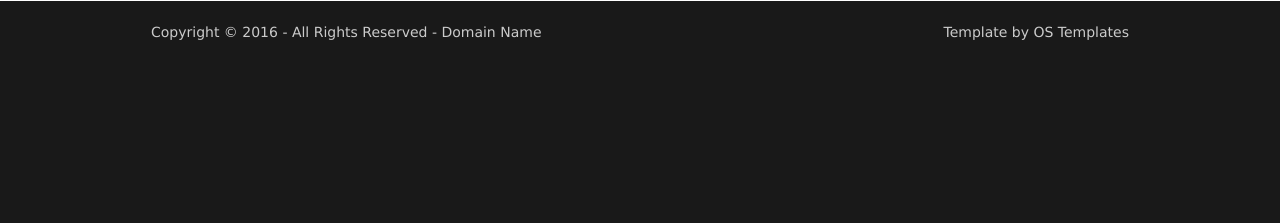
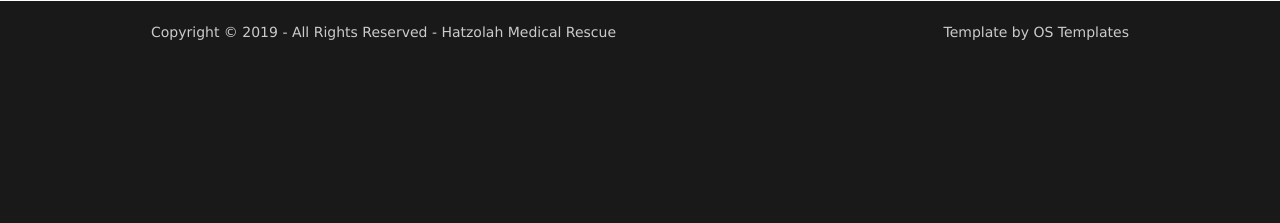
Before and after one commit to meirrosendorff/ECA-Course-Logger, a Django app: page /accounts/login/ in a window 1280 px wide. Shown: the part 422-645 px from the top of the page. Run offline with Django 3.2, Linux system fonts and the light colour scheme.

Commit message:
updated Copywrite name

```diff
--- a/templates/base.html
+++ b/templates/base.html
@@ -75,7 +75,7 @@
 <div class="wrapper row5">
   <div id="copyright" class="hoc clear">
     <!-- ################################################################################################ -->
-    <p class="fl_left">Copyright &copy; 2016 - All Rights Reserved - <a href="#">Domain Name</a></p>
+    <p class="fl_left">Copyright &copy; 2019 - All Rights Reserved - <a href="https://www.hatzolah.co.za/">Hatzolah Medical Rescue</a></p>
     <p class="fl_right">Template by <a target="_blank" href="http://www.os-templates.com/" title="Free Website Templates">OS Templates</a></p>
     <!-- ################################################################################################ -->
   </div>
```
